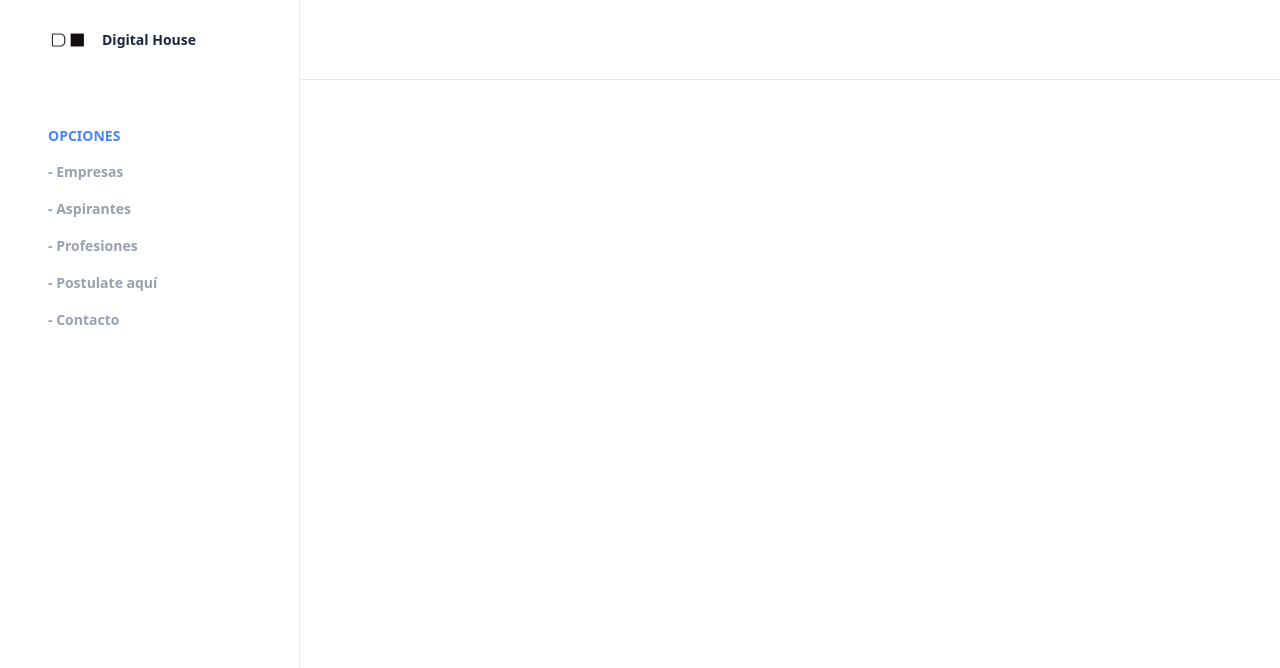
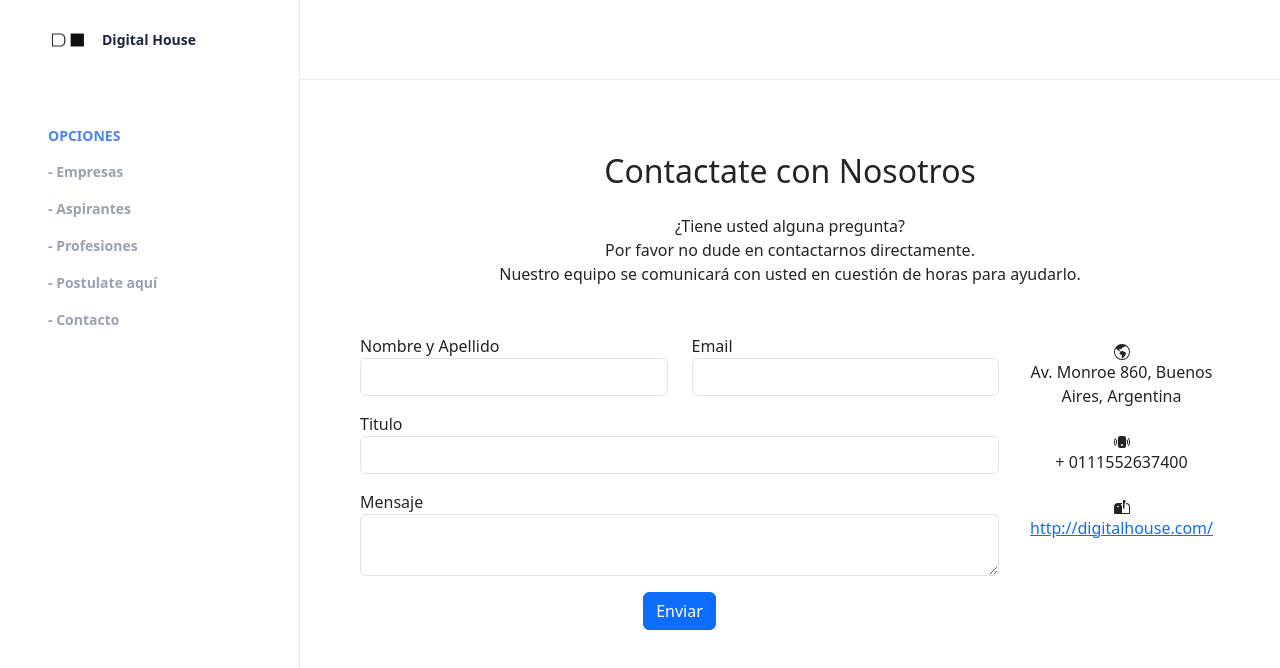
Before and after one commit to Marquilokuras/challenge-DH, a React (Vite) app in the folder frontend/: page /contact in a window 1280 px wide. Shown: the top 668 px of the page. Built offline with nearby package versions, Linux system fonts and the light colour scheme.

Commit message:
Icono de Pestaña Componenete Contacto  npm install react-bootstrap-icons --save

```diff
--- a/frontend/index.html
+++ b/frontend/index.html
@@ -2,7 +2,7 @@
 <html lang="en">
 <head>
   <meta charset="UTF-8" />
-  <link rel="icon" type="image" href="" />
+  <link rel="icon" type="image" href="/img/logo-dh.png" />
   <meta name="viewport" content="width=device-width, initial-scale=1.0" />
   <link rel="stylesheet" href="./src/assets/css/normalize.min.css">
 	<link rel='stylesheet' href='./src/assets/css/font-awesome.min.css'>
--- a/frontend/package.json
+++ b/frontend/package.json
@@ -11,7 +11,9 @@
   },
   "dependencies": {
     "bootstrap": "^5.3.2",
+    "email": "^0.2.6",
     "react": "^18.2.0",
+    "react-bootstrap-icons": "^1.11.3",
     "react-dom": "^18.2.0",
     "react-router-dom": "^6.21.3"
   },
--- /dev/null
+++ b/frontend/src/components/Contact.jsx
@@ -0,0 +1,115 @@
+import * as Icon from "react-bootstrap-icons";
+
+function Contact() {
+  return (
+    <>
+      <div className="contact container">
+        <section className="mb-4">
+          <h2 className="h1-responsive font-weight-bold text-center my-4">
+            Contactate con Nosotros
+          </h2>
+          <p className="text-center w-responsive mx-auto mb-5">
+            ¿Tiene usted alguna pregunta? <br />
+            Por favor no dude en contactarnos directamente.
+            <br />
+            Nuestro equipo se comunicará con usted en cuestión de horas para
+            ayudarlo.
+          </p>
+
+          <div className="row">
+            <div className="col-md-9 mb-md-0 mb-5">
+              <form id="contact-form" name="contact-form">
+                <div className="row">
+                  <div className="col-md-6">
+                    <div className="md-form mb-0">
+                      <label htmlFor="name">Nombre y Apellido</label>
+                      <input
+                        type="text"
+                        id="name"
+                        name="name"
+                        className="form-control"
+                      />
+                    </div>
+                  </div>
+                  <div className="col-md-6">
+                    <div className="md-form mb-0">
+                      <label htmlFor="email">Email</label>
+                      <input
+                        type="text"
+                        id="email"
+                        name="email"
+                        className="form-control"
+                      />
+                    </div>
+                  </div>
+                </div>
+                <div className="row mt-3">
+                  <div className="col-md-12">
+                    <div className="md-form mb-0">
+                      <label htmlFor="subject">Titulo</label>
+                      <input
+                        type="text"
+                        id="subject"
+                        name="subject"
+                        className="form-control"
+                      />
+                    </div>
+                  </div>
+                </div>
+                <div className="row mt-3">
+                  <div className="col-md-12">
+                    <div className="md-form">
+                      <label htmlFor="message">Mensaje</label>
+                      <textarea
+                        type="text"
+                        id="message"
+                        name="message"
+                        rows="2"
+                        className="form-control md-textarea"
+                      ></textarea>
+                    </div>
+                  </div>
+                </div>
+              </form>
+              <div className="text-center text-md-left mt-3">
+                <a
+                  href="mailto:rh@digitalhouse.com"
+                  className="btn btn-primary"
+                >
+                  Enviar
+                </a>
+              </div>
+              <div className="status"></div>
+            </div>
+
+            <div className="col-md-3 text-center">
+              <ul className="list-unstyled mb-0">
+                <li>
+                  <i className="fas fa-map-marker-alt fa-2x"></i>
+                  <Icon.GlobeAmericas className="mt-2 fa-2x" />
+                  <p>Av. Monroe 860, Buenos Aires, Argentina</p>
+                </li>
+                <li>
+                  <Icon.PhoneVibrateFill className="mt-2 fa-2x" />
+                  <p>+ 0111552637400</p>
+                </li>
+                <li>
+                  <Icon.Mailbox2Flag className="mt-2 fa-2x" />
+                  <a
+                    href="http://digitalhouse.com/"
+                    target="_blank"
+                    rel="noreferrer"
+                  >
+                    <p>http://digitalhouse.com/</p>
+                  </a>
+                </li>
+              </ul>
+            </div>
+          </div>
+        </section>
+      </div>
+    </>
+  );
+}
+
+export default Contact;
--- a/frontend/src/components/Content-Wrap.jsx
+++ b/frontend/src/components/Content-Wrap.jsx
@@ -1,6 +1,7 @@
 import HeaderWrap from "./HeaderWrap";
 import Applicant from "./Applicant";
 import Profession from "./Profession";
+import Contact from "./Contact";
 import "../assets/css/contentWrap.css";
 import {Routes, Route} from "react-router-dom"
 
@@ -12,6 +13,7 @@ function ContentWrap() {
                     <Route path="/" exact="true" element={<HeaderWrap />} />
                     <Route path="/applicant" element={<Applicant />} />
                     <Route path="/profession" element={<Profession />} />
+                    <Route path="/contact" element={<Contact />} />
                 </Routes>
             </main>
         </>
--- a/frontend/src/components/Menu.jsx
+++ b/frontend/src/components/Menu.jsx
@@ -44,7 +44,7 @@ function Menu() {
 							</Link>
 						</li>
 						<li>
-							<Link to="/">
+							<Link to="/contact">
 								<i className="bi bi-chat-left-text" style={{fontSize: "1.2rem", color: "cornflowerblue"}}></i>
 								- Contacto
 							</Link>
```
Also changed, not shown: 2 other files (tests, documents, lock files or other folders).
